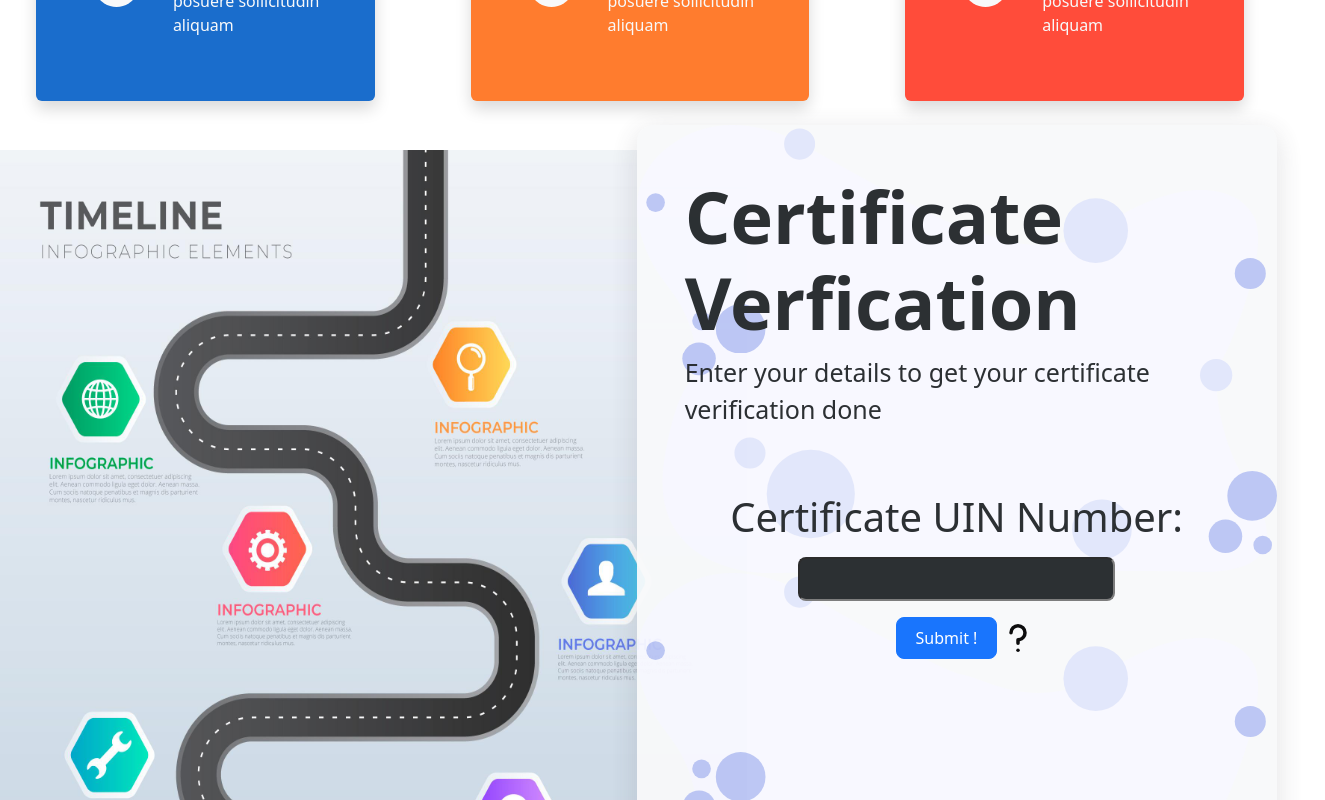
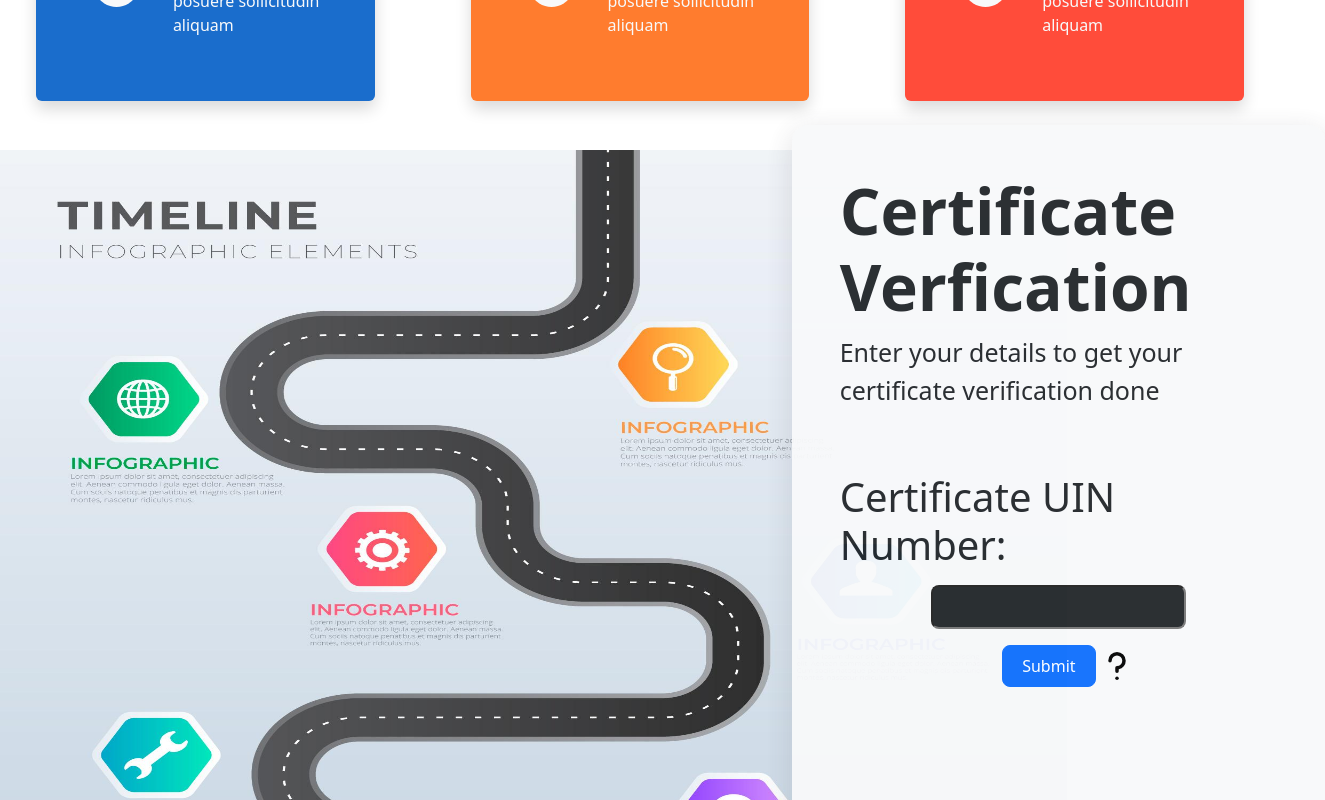
Before and after one commit to neophytz/moorqah, a React (Create React App) app: page / in a window 1280 px wide. Shown: the part 3520-4320 px from the top of the page, 1325 px wide, since content can reach past the window. Built offline with nearby package versions, Linux system fonts and the light colour scheme.

Commit message:
Update CertificateVerfication.js

```diff
--- a/src/components/CertificateVerification/CertificateVerfication.js
+++ b/src/components/CertificateVerification/CertificateVerfication.js
@@ -7,30 +7,29 @@ const CertificateVerfication = () => {
 	return (
 		<div className="container-fluid p-0 vh-100">
 			<div className="d-flex flex-row justify-content-around align-items-center">
-				<div className="col-7">
+				<div className="col-10">
 					<img
 						className="col-12 vh-100"
 						src={pageBG}
 						alt="bg"
 						style={{
-							backgroundSize: "contain",
+							backgroundSize: "cover",
 							backgroundPosition: "center",
 						}}
 					/>
 				</div>
 				<div
-					className="col-6 d-flex flex-column justify-content-center align-items-center rounded-4 bg-light p-5 "
+					className="col-5 d-flex flex-column justify-content-center align-items-center rounded-4 bg-light p-5 "
 					style={{
-						backgroundImage: `url(${pattern})`,
 						opacity: "95%",
 						height: "850px",
-						transform: "translateX(-110px)",
+						transform: "translateX(-275px)",
 						boxShadow: "rgba(100, 100, 111, 0.2) 0px 7px 29px 0px",
 					}}
 				>
         <div style={{position:"sticky", top:"5%", bottom:"5%"}}>
 					<div className="d-flex flex-column justify-content-center align-items-center mb-5">
-						<h1 className="display-2" style={{ fontWeight: "700" }}>
+						<h1 className="display-3" style={{ fontWeight: "700" }}>
 							Certificate Verfication
 						</h1>
 						<p style={{ fontSize: "25px" }}>
@@ -48,7 +47,7 @@ const CertificateVerfication = () => {
 						></input>
 						<div className="d-flex flex-row justify-content-between align-items-center">
 							<button className="col-10 btn btn-primary rounded-3 my-2 p-2">
-								Submit !
+								Submit
 							</button>
 							<div
 								className="col-1 rounded-3 bg-light"
```
